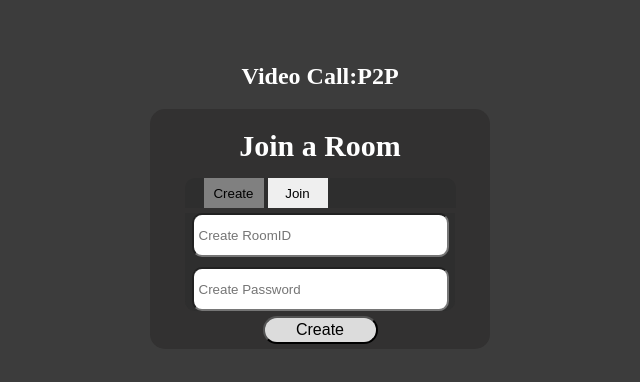
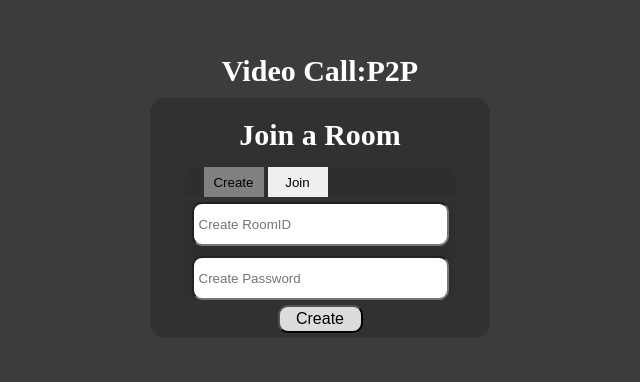
Before and after one commit to Vagventure/VideoCall, a website: page Type2/index.html in a window 1280 px wide. Shown: the part 154-536 px from the top of the page, without its empty margins (320-960 px from the left). Drawn offline with Linux system fonts and the light colour scheme.

Commit message:
Bug fixes

```diff
--- a/Type2/index.html
+++ b/Type2/index.html
@@ -12,7 +12,7 @@
   <div class="container">
 
     <div class="Room-box-outer">
-      <h2 class="left-align">Video Call:P2P</h2>
+      <span class="Heading">Video Call:P2P</span>
       <div class="Room-box">
         <span>Join a Room</span>
         <div class="swapper">
--- a/Type2/public/join.css
+++ b/Type2/public/join.css
@@ -4,19 +4,34 @@ body {
 }
 
 #join{
-    width: 115px;
+    width: 85px;
     height: 30px;
     padding: 3px;
-    border-radius: 20px;
+    border-radius: 10px;
     background-color: gainsboro;
     font-size: inherit;
 }
 
+.Room-box-outer{
+    display: flex;
+    flex-direction: column;
+    gap: 10px;
+}
+
+
+.Heading {
+    text-align: center;
+    color: white;
+    font-size: 30px;
+    font-weight:bold;
+}
+
+
 #create{
-    width: 115px;
+    width: 85px;
     height: 30px;
     padding: 3px;
-    border-radius: 20px;
+    border-radius: 10px;
     background-color: gainsboro;
     font-size: inherit;
 }
--- a/Type2/public/style.css
+++ b/Type2/public/style.css
@@ -3,7 +3,6 @@
     display: flex;
     flex-direction: column;
     align-items: center;
-    gap: 25px;
 }
 
 .video-streams {
@@ -20,6 +19,13 @@
 h2 {
     text-align: center;
     color: white;
+}
+
+.Heading {
+    text-align: center;
+    color: white;
+    font-size: 30px;
+    font-weight:bold;
 }
 
 
@@ -111,4 +117,6 @@ button {
 
 #leave{
     background-color: red;
+    border: none;
+    outline: none;
 }
```
Also changed, not shown: Type2/public/main.js (+4 -4 lines), Type2/public/room.html (+1 -1 lines), Type2/server.js (+15 -5 lines).
